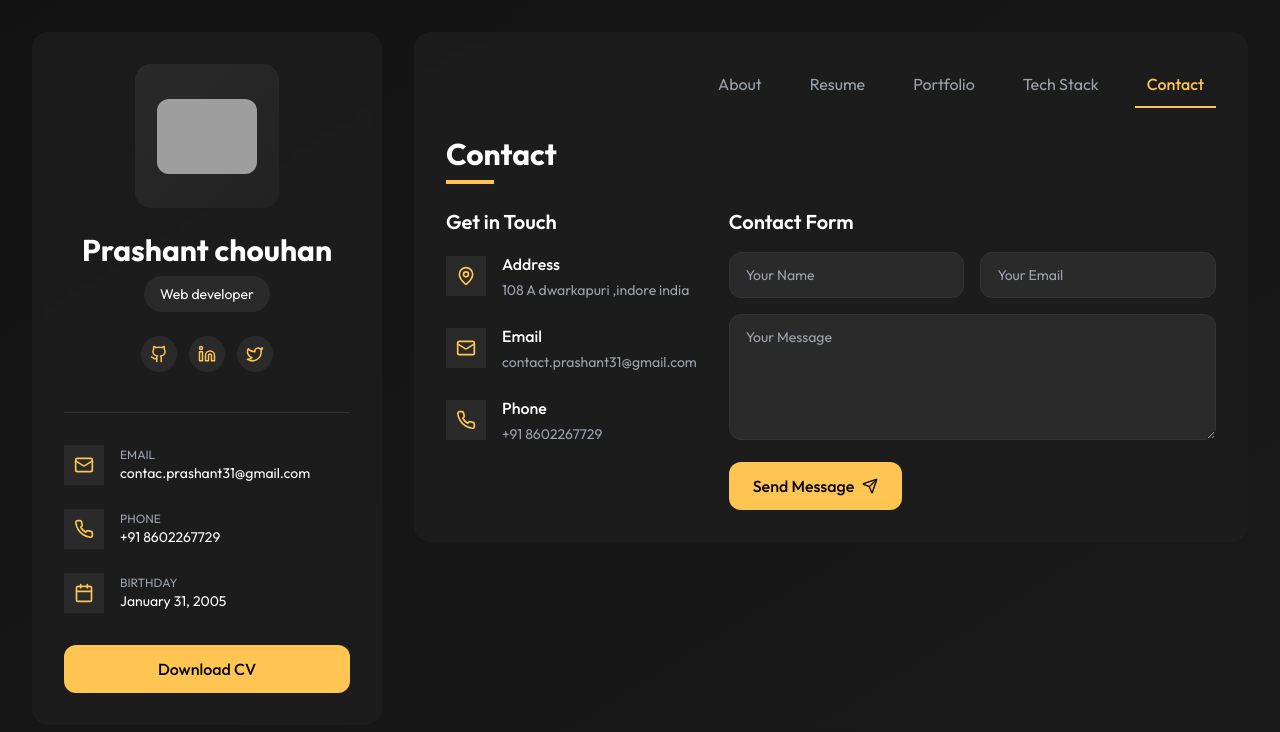
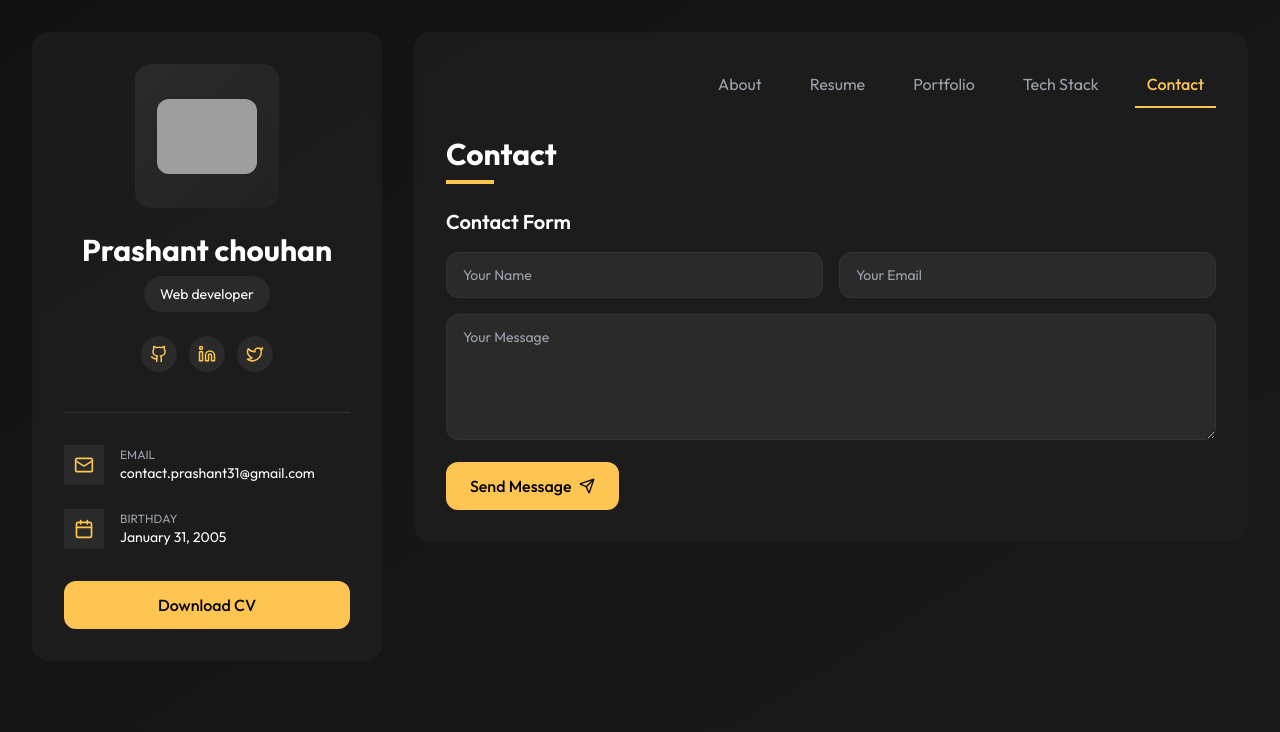
Before and after one commit to prashanttc/portfolio2.0, a Next.js app: page / in a window 1280 px wide. Both pictures are taken after a click on the button "Contact". Shown: the top 732 px of the page. Built offline with nearby package versions, Linux system fonts and the light colour scheme; grey boxes are pictures that could not be loaded; a web font is replaced by a local one.

Commit message:
number adress removed

```diff
--- a/components/contact-section.tsx
+++ b/components/contact-section.tsx
@@ -64,54 +64,8 @@ export function ContactSection() {
         <div className="w-12 h-1 bg-accent mb-6"></div>
       </motion.div>
 
-      <div className="grid grid-cols-1 lg:grid-cols-[1fr_2fr] gap-8">
-        <motion.div initial={{ opacity: 0, y: 20 }} animate={{ opacity: 1, y: 0 }} transition={{ delay: 0.2 }}>
-          <h3 className="text-xl font-heading font-semibold mb-4">Get in Touch</h3>
+      <div className="gap-8">
 
-          <div className="space-y-6">
-            <motion.div
-              className="flex items-start"
-              whileHover={{ x: 5 }}
-              transition={{ type: "spring", stiffness: 300 }}
-            >
-              <div className="w-10 h-10 bg-[#2a2a2a] rounded-lg flex items-center justify-center mr-4 mt-1">
-                <MapPin className="w-5 h-5 text-accent" />
-              </div>
-              <div>
-                <h4 className="font-medium mb-1">Address</h4>
-                <p className="text-gray-400 text-sm">108 A dwarkapuri ,indore india</p>
-              </div>
-            </motion.div>
-
-            <motion.div
-              className="flex items-start"
-              whileHover={{ x: 5 }}
-              transition={{ type: "spring", stiffness: 300 }}
-            >
-              <div className="w-10 h-10 bg-[#2a2a2a] rounded-lg flex items-center justify-center mr-4 mt-1">
-                <Mail className="w-5 h-5 text-accent" />
-              </div>
-              <div>
-                <h4 className="font-medium mb-1">Email</h4>
-                <p className="text-gray-400 text-sm">contact.prashant31@gmail.com</p>
-              </div>
-            </motion.div>
-
-            <motion.div
-              className="flex items-start"
-              whileHover={{ x: 5 }}
-              transition={{ type: "spring", stiffness: 300 }}
-            >
-              <div className="w-10 h-10 bg-[#2a2a2a] rounded-lg flex items-center justify-center mr-4 mt-1">
-                <Phone className="w-5 h-5 text-accent" />
-              </div>
-              <div>
-                <h4 className="font-medium mb-1">Phone</h4>
-                <p className="text-gray-400 text-sm">+91 8602267729</p>
-              </div>
-            </motion.div>
-          </div>
-        </motion.div>
 
         <motion.div initial={{ opacity: 0, y: 20 }} animate={{ opacity: 1, y: 0 }} transition={{ delay: 0.3 }}>
           <h3 className="text-xl font-heading font-semibold mb-4">Contact Form</h3>
--- a/components/sidebar.tsx
+++ b/components/sidebar.tsx
@@ -73,20 +73,9 @@ export function Sidebar() {
           </div>
           <div>
             <p className="text-xs text-gray-400">EMAIL</p>
-            <p className="text-sm">contac.prashant31@gmail.com</p>
+            <p className="text-sm">contact.prashant31@gmail.com</p>
           </div>
         </motion.div>
-
-        <motion.div className="flex items-center" whileHover={{ x: 5 }} transition={{ type: "spring", stiffness: 300 }}>
-          <div className="w-10 h-10 bg-[#2a2a2a] rounded-lg flex items-center justify-center mr-4">
-            <Phone className="w-5 h-5 text-accent" />
-          </div>
-          <div>
-            <p className="text-xs text-gray-400">PHONE</p>
-            <p className="text-sm">+91 8602267729</p>
-          </div>
-        </motion.div>
-
         <motion.div className="flex items-center" whileHover={{ x: 5 }} transition={{ type: "spring", stiffness: 300 }}>
           <div className="w-10 h-10 bg-[#2a2a2a] rounded-lg flex items-center justify-center mr-4">
             <Calendar className="w-5 h-5 text-accent" />
```
